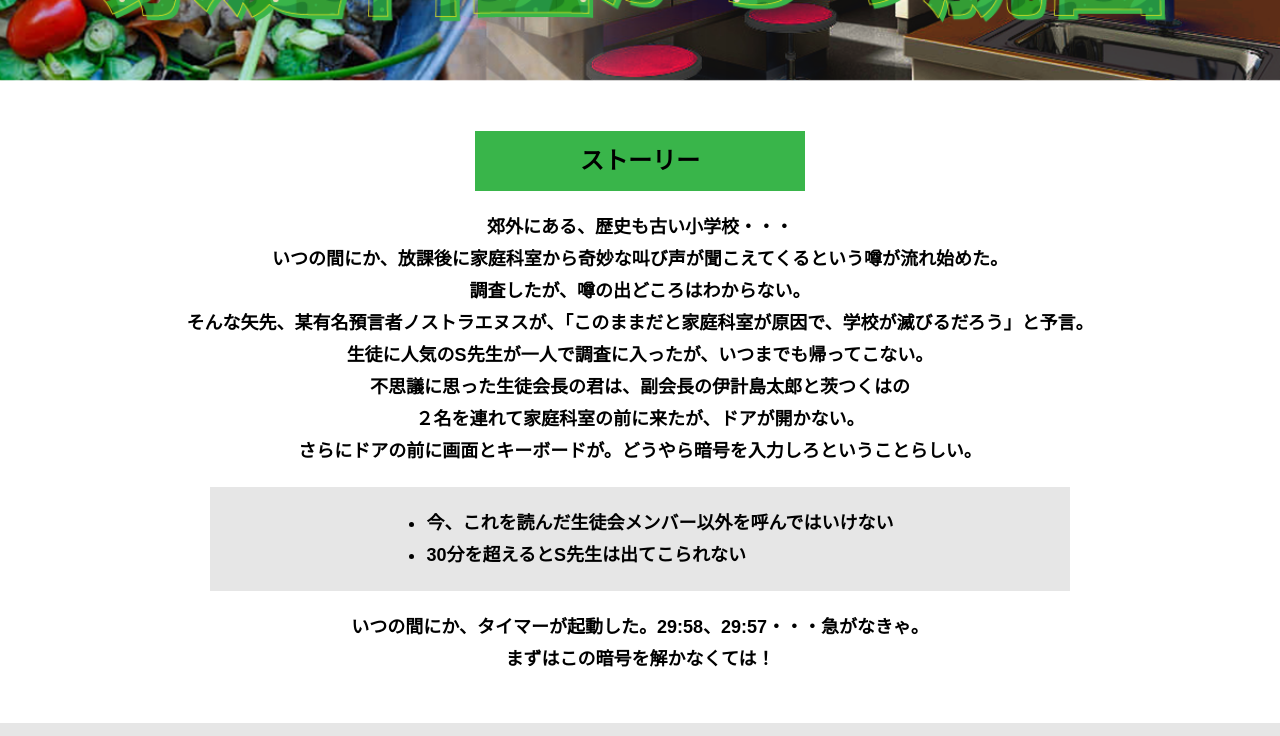
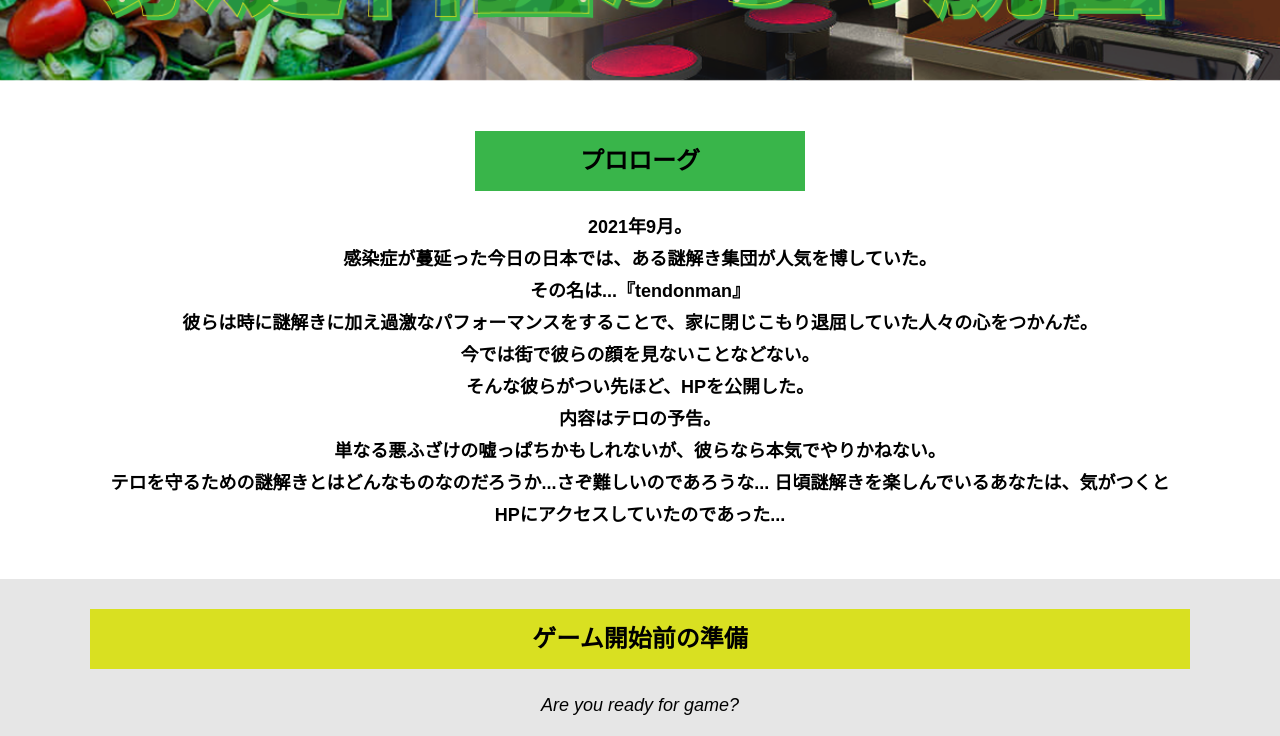
Before and after one commit to RuriYanagawa/alfa-online-yanagawa-kiwami, a plain HTML site: page index.html in a window 1280 px wide. Shown: the part 460-1196 px from the top of the page. Drawn offline with Linux system fonts and the light colour scheme.

Commit message:
Update index.html

```diff
--- a/index.html
+++ b/index.html
@@ -4,7 +4,7 @@
   <meta charset="UTF-8">
   <meta http-equiv="X-UA-Compatible" content="IE=edge">
   <meta name="viewport" content="width=device-width, initial-scale=1.0">
-  <title>封鎖された家庭科室からの脱出 │ Project N</title>
+  <title>謎解きテロからの脱出 │ Project N</title>
   <link rel="stylesheet" href="assets/css/normalize.css">
   <link rel="stylesheet" href="assets/css/style.css">
 </head>
@@ -27,24 +27,19 @@
     <!-- タイトルエリア　ここまで -->
     <section class="section section--story">
       <div class="container">
-        <h2 class="section-title section-title--keycolor section-title--story">ストーリー</h2>
+        <h2 class="section-title section-title--keycolor section-title--story">プロローグ</h2>
         <div class="story">
-          <p class="text-center">郊外にある、歴史も古い小学校・・・<br>
-            いつの間にか、放課後に家庭科室から奇妙な叫び声が聞こえてくるという噂が流れ始めた。<br>
-            調査したが、噂の出どころはわからない。<br>
-            そんな矢先、某有名預言者ノストラエヌスが、「このままだと家庭科室が原因で、学校が滅びるだろう」と予言。<br>
-            生徒に人気のS先生が一人で調査に入ったが、いつまでも帰ってこない。<br>
-            不思議に思った生徒会長の君は、副会長の伊計島太郎と茨つくはの<br>
-            ２名を連れて家庭科室の前に来たが、ドアが開かない。<br>
-            さらにドアの前に画面とキーボードが。どうやら暗号を入力しろということらしい。</p>
-          <div class="story__note__outer bg-color--gray">
-            <ul class="story__note">
-              <li>今、これを読んだ生徒会メンバー以外を呼んではいけない</li>
-              <li>30分を超えるとS先生は出てこられない</li>
-            </ul>
-          </div>
-          <p class="text-center">いつの間にか、タイマーが起動した。29:58、29:57・・・急がなきゃ。<br>
-            まずはこの暗号を解かなくては！</p>
+          <p class="text-center">2021年9月。<br>
+            感染症が蔓延った今日の日本では、ある謎解き集団が人気を博していた。<br>
+            その名は...『tendonman』<br>
+            彼らは時に謎解きに加え過激なパフォーマンスをすることで、家に閉じこもり退屈していた人々の心をつかんだ。<br>
+            今では街で彼らの顔を見ないことなどない。<br>
+            そんな彼らがつい先ほど、HPを公開した。<br>
+            内容はテロの予告。<br>
+            単なる悪ふざけの嘘っぱちかもしれないが、彼らなら本気でやりかねない。<br>
+            テロを守るための謎解きとはどんなものなのだろうか...さぞ難しいのであろうな...
+            日頃謎解きを楽しんでいるあなたは、気がつくとHPにアクセスしていたのであった...
+　　　　　　</p>
         </div>
       </div>
     </section>
@@ -91,24 +86,16 @@
           <div class="column">
             <div class="card">
               <h3 class="card__title">コミュニケーションツール<br>を用意！</h3>
-              <p class="card__content">例：Zoom、LINE通話など<br>
+              <p class="card__content">例：LINE通話、discodeなど<br>
                 カメラはオフにしたままでも参加は可能です。<br>
                 ただ、離れたところにいる仲間と同じ会場で謎解きをしている気持ちになれるので、カメラをオンにしてみんなでわいわいプレイをすることをお勧めします。</p>
             </div>
           </div>
           <div class="column">
             <div class="card">
-              <h3 class="card__title">イヤホンを使おう！</h3>
-              <p class="card__content">本ゲームでは、登場人物が会話する動画を見ながら謎解きをします。<br>
-                動画を見るときにイヤホンを使うと、動画の再生中も仲間と会話をしながらプレイができます。<br>
-                ※イヤホンを使用しない場合は、音声をマイクが拾ってしまわないように、動画の再生中は通話ツールのミュート機能をご利用ください。</p>
-            </div>
-          </div>
-          <div class="column">
-            <div class="card">
               <h3 class="card__title">情報共有はしっかりと！</h3>
               <p class="card__content">遠くにいる仲間と足並みを揃えて遊びましょう。<br>
-                動画で気になったところ、解けた謎の答えや思いついたことはなんでも共有しましょう！</p>
+                気になったところ、解けた謎の答えや思いついたことはなんでも共有しましょう！</p>
             </div>
           </div>
         </div>
```
